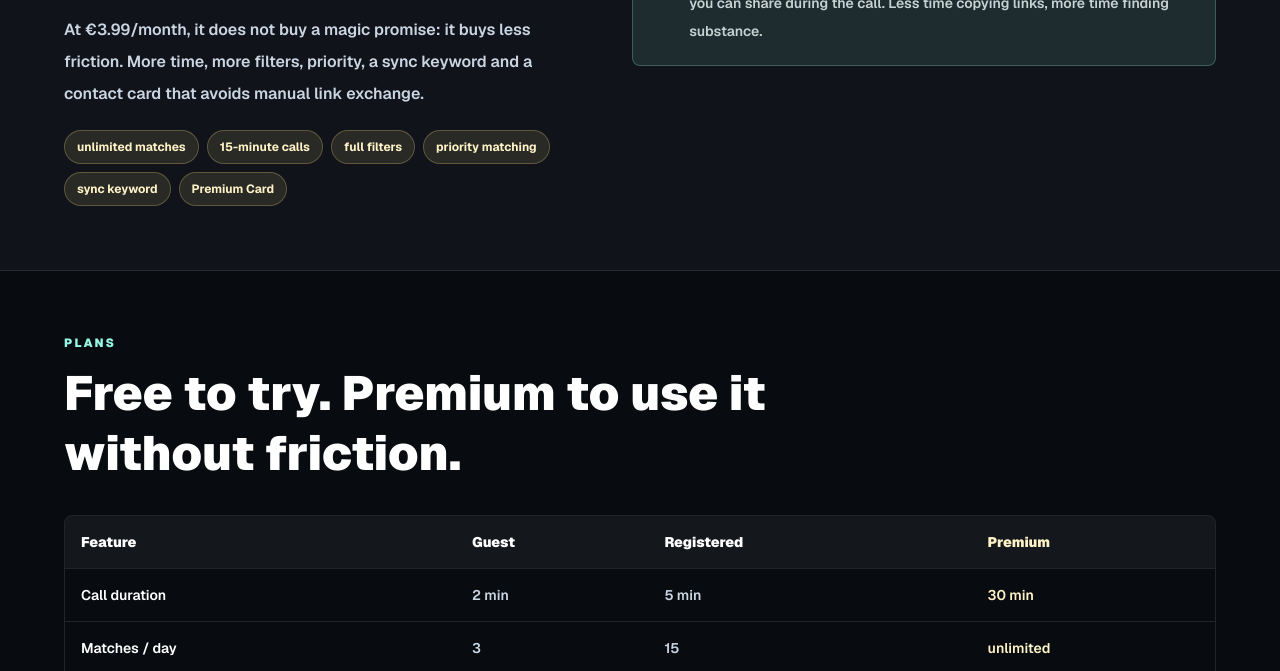
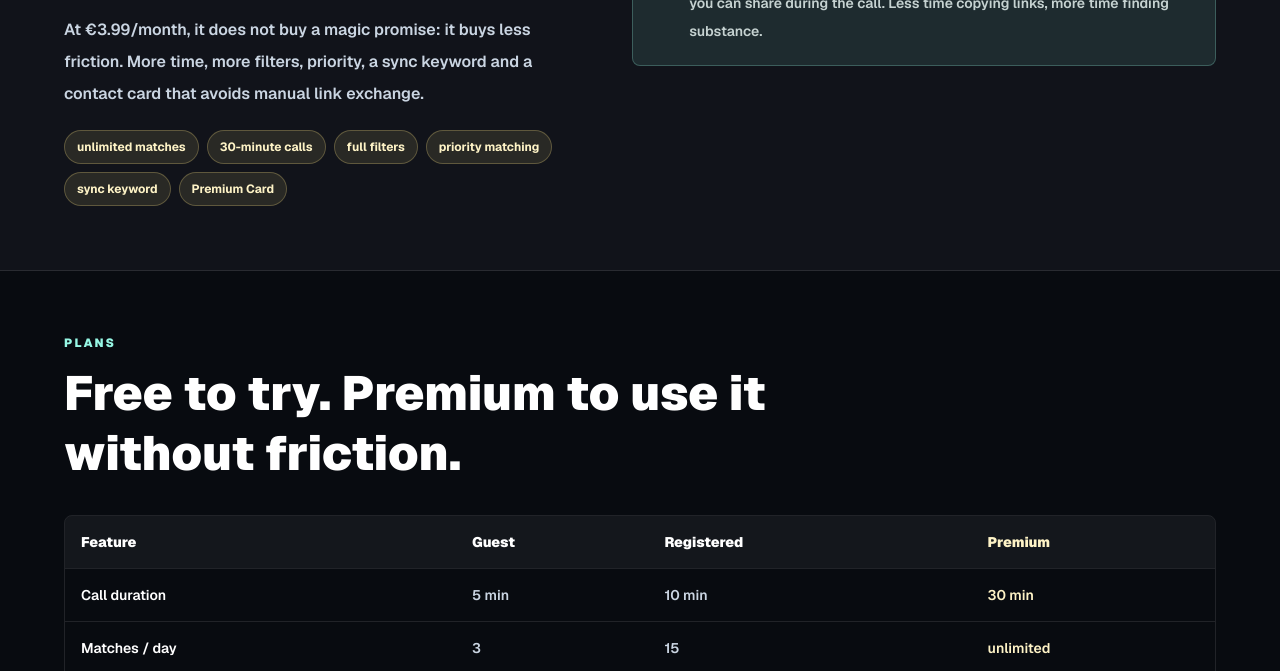
Before and after one commit to mikeminer/DevRoulotte, a Next.js app: page / in a window 1280 px wide. Shown: the part 3740-4411 px from the top of the page. Built offline with nearby package versions, Linux system fonts and the light colour scheme; no server answers.

Commit message:
Increase Free call durations

```diff
--- a/src/app/terms/page.tsx
+++ b/src/app/terms/page.tsx
@@ -30,8 +30,8 @@ export default function TermsPage() {
         {
           title: "Piani",
           body: [
-            "Il piano Free ospite include 3 match al giorno, chiamate da 2 minuti e rate limit sul tasto Next.",
-            "Il piano Registrato include 15 match al giorno, chiamate da 5 minuti e filtro lingua.",
+            "Il piano Free ospite include 3 match al giorno, chiamate da 5 minuti e rate limit sul tasto Next.",
+            "Il piano Registrato include 15 match al giorno, chiamate da 10 minuti e filtro lingua.",
             "Il piano Premium costa 3,99 EUR al mese, non include prova gratuita e abilita match illimitati, chiamate da 30 minuti, filtri completi, priorità in coda, parola di sintonia 1:1 e Premium Card.",
             "La Premium Card e' un biglietto da visita volontario. Se scegli di mostrarla in chiamata, i dati inseriti possono essere visti dal peer durante il match attivo.",
           ],
--- a/src/components/home-shell.tsx
+++ b/src/components/home-shell.tsx
@@ -184,7 +184,7 @@ export function HomeShell() {
                   Free ospite
                 </div>
                 <p className="text-xs leading-5 text-slate-400">
-                  3 match al giorno, chiamate da 2 minuti, niente filtri
+                  3 match al giorno, chiamate da 5 minuti, niente filtri
                   avanzati e accesso al giro casuale live.
                 </p>
               </div>
@@ -194,7 +194,7 @@ export function HomeShell() {
                   Registrato
                 </div>
                 <p className="text-xs leading-5 text-slate-400">
-                  15 match al giorno, chiamate da 5 minuti e filtro lingua per
+                  15 match al giorno, chiamate da 10 minuti e filtro lingua per
                   dare più contesto al superconnector.
                 </p>
               </div>
--- a/src/components/landing-page.tsx
+++ b/src/components/landing-page.tsx
@@ -237,7 +237,7 @@ const premiumFeatures = [
 
 const premiumFeaturesEn = [
   "unlimited matches",
-  "15-minute calls",
+  "30-minute calls",
   "full filters",
   "priority matching",
   "sync keyword",
@@ -247,8 +247,8 @@ const premiumFeaturesEn = [
 const tierRows = [
   {
     label: "Durata chiamata",
-    guest: "2 min",
-    registered: "5 min",
+    guest: "5 min",
+    registered: "10 min",
     premium: "30 min",
   },
   {
@@ -292,8 +292,8 @@ const tierRows = [
 const tierRowsEn = [
   {
     label: "Call duration",
-    guest: "2 min",
-    registered: "5 min",
+    guest: "5 min",
+    registered: "10 min",
     premium: "30 min",
   },
   {
--- a/src/lib/app-config.ts
+++ b/src/lib/app-config.ts
@@ -21,11 +21,11 @@ export const REGISTERED_DAILY_MATCH_LIMIT = Number(
 );
 
 export const GUEST_CALL_LIMIT_SECONDS = Number(
-  process.env.GUEST_CALL_LIMIT_SECONDS ?? 120,
+  process.env.GUEST_CALL_LIMIT_SECONDS ?? 300,
 );
 
 export const REGISTERED_CALL_LIMIT_SECONDS = Number(
-  process.env.REGISTERED_CALL_LIMIT_SECONDS ?? 300,
+  process.env.REGISTERED_CALL_LIMIT_SECONDS ?? 600,
 );
 
 export const PREMIUM_CALL_LIMIT_SECONDS = Number(
```
Also changed, not shown: 2 other files (tests, documents, lock files or other folders).
